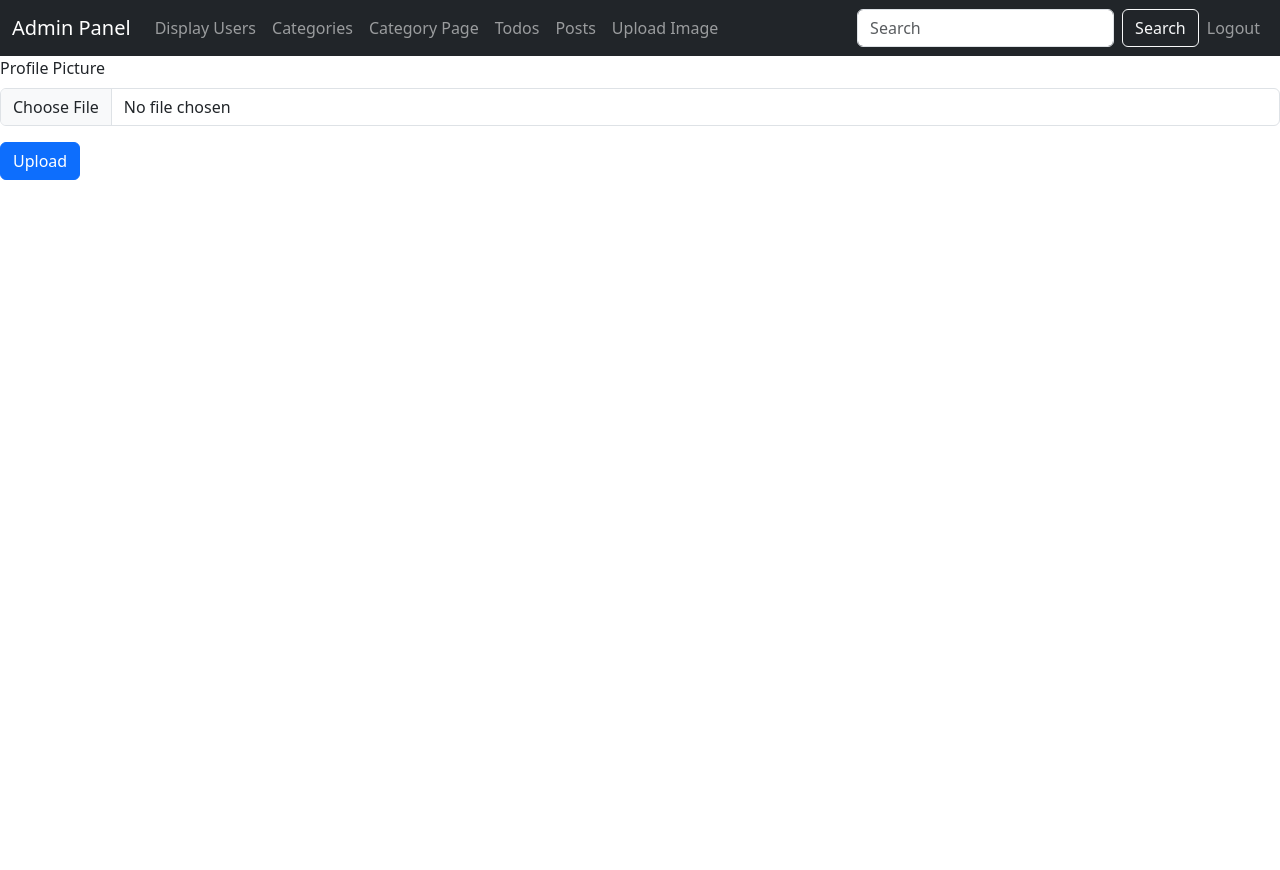
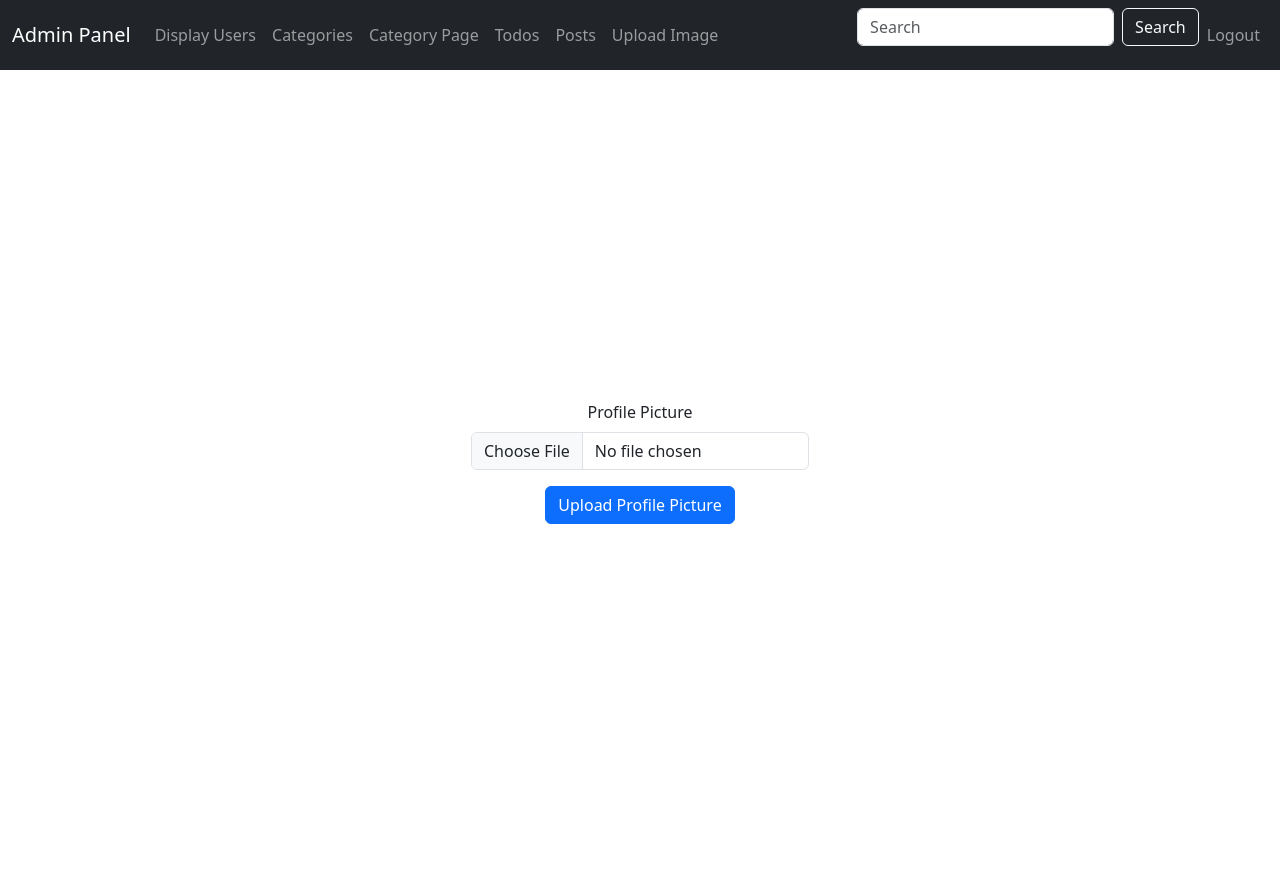
Before and after one commit to AkashNetzoptimize/category_post_todo, a PHP site: page /upload.php in a window 1280 px wide. Before the commit the page ends 180 px from the top, so only its background shows below. Run offline with PHP 8.4, Linux system fonts and the light colour scheme; the visitor is signed in with stand-in values (Sample User, id 1); data that the repository does not hold is empty.

Commit message:
new changes

```diff
--- a/navbar.php
+++ b/navbar.php
@@ -33,16 +33,17 @@
 
             <?php if(isset($_SESSION['logged_in']) && $_SESSION['logged_in'] == true): ?>
                 <?php
-
-                $sql_select_profile = "SELECT image FROM uploads WHERE id = (SELECT MAX(id) FROM uploads)";
+                $email = $_SESSION['email'];
+                $sql_select_profile = "SELECT profile_picture FROM employess WHERE email = '$email'";
                 $query_select_profile = mysqli_query($conn, $sql_select_profile);
-                $profile_picture = mysqli_fetch_assoc($query_select_profile)['image'];
+                $profile_picture = mysqli_fetch_assoc($query_select_profile)['profile_picture'];
                 ?>
-                <?php if($profile_picture): ?>
-                    <img src="image/<?php echo $profile_picture; ?>" alt="Profile Picture" class="rounded-circle" style="width: 40px; height: 40px;">
-                <?php endif; ?>
-
                 <ul class="navbar-nav">
+                    <li class="nav-item">
+                        <?php if($profile_picture): ?>
+                            <img src="image/<?php echo $profile_picture; ?>" alt="Profile Picture" class="rounded-circle" style="width: 40px; height: 40px;">
+                        <?php endif; ?>
+                    </li>
                     <li class="nav-item">
                         <a class="nav-link" href="logout.php">Logout</a>
                     </li>
--- a/upload.php
+++ b/upload.php
@@ -1,62 +1,68 @@
 <?php
-include('database.php');
+include_once('database.php');
+include_once 'session.php';
 
-if (isset($_POST["submit"])) {
-    $fileName = $_FILES["image"]["name"];
-    $tmpName = $_FILES["image"]["tmp_name"];
+if ($_SERVER["REQUEST_METHOD"] == "POST" && isset($_FILES["profile_picture"])) {
+    $fileName = $_FILES["profile_picture"]["name"];
+    $tmpName = $_FILES["profile_picture"]["tmp_name"];
     $folder = 'image/' . $fileName;
 
     if (move_uploaded_file($tmpName, $folder)) {
-        $sql_upload_img = "INSERT INTO uploads(image) VALUES('$fileName')";
-        $query_upload_img = mysqli_query($conn, $sql_upload_img);
+        $email = $_SESSION['email'];
+        $sql_update_profile_picture = "UPDATE employess SET profile_picture = '$fileName' WHERE email = '$email'";
 
-        if ($query_upload_img) {
-            echo "<h2>File uploaded successfully</h2>";
+        if (mysqli_query($conn, $sql_update_profile_picture)) {
+            echo "<h2>Profile picture uploaded successfully</h2>";
         } else {
-            echo "<h2>Failed to insert into database</h2>";
+            echo "<h2>Failed to update profile picture</h2>";
         }
     } else {
-        echo "<h2>File not uploaded </h2>";
+        echo "<h2>Error uploading profile picture</h2>";
     }
 }
 
+// Continue with the rest of your code
 ?>
-
-
 <!DOCTYPE html>
 <html lang="en">
-
 <head>
     <meta charset="UTF-8">
     <meta name="viewport" content="width=device-width, initial-scale=1.0">
-    <title>File Upload</title>
+    <title>User Page</title>
     <link href="https://cdn.jsdelivr.net/npm/bootstrap@5.3.3/dist/css/bootstrap.min.css" rel="stylesheet" integrity="sha384-QWTKZyjpPEjISv5WaRU9OFeRpok6YctnYmDr5pNlyT2bRjXh0JMhjY6hW+ALEwIH" crossorigin="anonymous">
     <script src="https://cdn.jsdelivr.net/npm/bootstrap@5.3.3/dist/js/bootstrap.bundle.min.js" integrity="sha384-YvpcrYf0tY3lHB60NNkmXc5s9fDVZLESaAA55NDzOxhy9GkcIdslK1eN7N6jIeHz" crossorigin="anonymous"></script>
+    <style>
+        .container {
+            min-height: 100vh;
+            display: flex;
+            align-items: center;
+            justify-content: center;
+        }
+
+        .container .content {
+            text-align: center;
+        }
+
+        .content h3 {
+            font-size: 30px;
+        }
+    </style>
 </head>
+<body>
 
-<body>
-    <?php include_once 'navbar.php'; ?>
+<div class="container">
+    <div class="content">
 
-    <form method="POST" enctype="multipart/form-data">
-        <!-- Add profile picture input -->
-        <div class="mb-3">
-            <label for="image" class="form-label">Profile Picture</label>
-            <input type="file" class="form-control" id="image" name="image" required>
-        </div>
+        <!-- Image Upload Form -->
+        <form action="<?php echo $_SERVER["PHP_SELF"]; ?>" method="POST" enctype="multipart/form-data">
+            <div class="mb-3">
+                <label for="profile_picture" class="form-label">Profile Picture</label>
+                <input type="file" class="form-control" id="profile_picture" name="profile_picture" required>
+            </div>
+            <button type="submit" class="btn btn-primary">Upload Profile Picture</button>
+        </form>
+    </div>
+</div>
 
-        <button type="submit" name="submit" class="btn btn-primary">Upload</button>
-    </form>
-
-    <div class="img_container">
-        <?php
-        $sql_select_img = "SELECT * FROM uploads ORDER BY id DESC LIMIT 1";
-        $query_select_img = mysqli_query($conn, $sql_select_img);
-
-        if ($row = mysqli_fetch_assoc($query_select_img)) {
-        ?>
-            <img width="50%" src="image/<?php echo $row['image']?>" />
-        <?php } ?>
-    </div>
 </body>
-
 </html>
```
Also changed, not shown: usernav.php (+5 -2 lines), user.php (line endings or trailing spaces).
